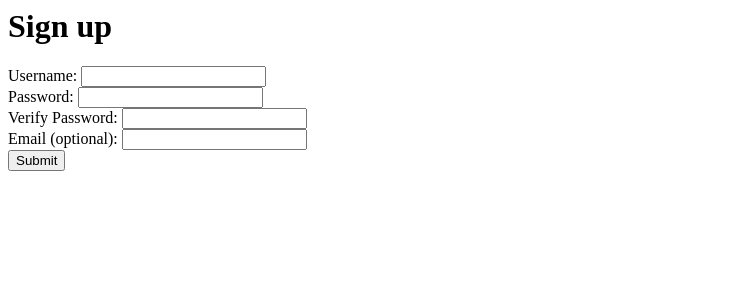
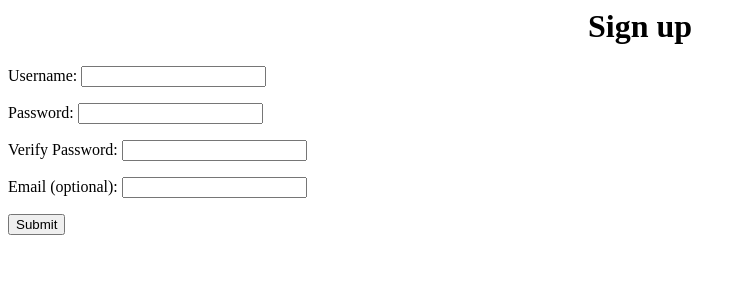
Before and after one commit to Jgwentworth/user-signup, a Flask app: page / in a window 1280 px wide. Shown: the top 300 px of the page, without its empty margins (0-746 px from the left). Run offline with Flask 2, Linux system fonts and the light colour scheme.

Commit message:
started css

```diff
--- a/static/styles.css
+++ b/static/styles.css
@@ -2,7 +2,6 @@
     color: red;
 }
 
-.errorbox{
-    float: right;
-    width: 200px;
+.signup{
+    text-align: center;
 }
--- a/templates/index.html
+++ b/templates/index.html
@@ -4,16 +4,21 @@
     <link rel="stylesheet" href="{{ url_for('static', filename='styles.css') }}"/>
 </head>
 <body>
+    <div class="signup">
         <h1>Sign up</h1>
+    </div>
         <form method="POST">
+            <div class="parent">
                 <div class="inputbox">
                 <label>Username:
                     <input name="username" type="text" value="{{username}}" />
                 </label>
+                <span>
+                    <p class="error">{{name_error}}</p>
+                </span>
                 </div>
-            <div class="errorbox">
-                <p class="error">{{name_error}}</p>
             </div>
+            <div class="parent">
                 <div class="inputbox">
                 <label>Password:
                     <input name="password" type="password" value="{{password}}" />
@@ -22,6 +27,8 @@
                 <div class="errorbox">
                     <p class="error">{{pass_error}}</p>
                 </div>
+            </div>
+            <div class="parent">
                 <div class="inputbox">
                 <label>Verify Password:
                     <input name="password2" type="password" value ="{{password2}}" />
@@ -30,6 +37,8 @@
                 <div class="errorbox">
                     <p class="error">{{pass_error2}}</p>
                 </div>
+            </div>
+            <div class="parent">
                 <div class="inputbox">
                 <label>Email (optional):
                     <input name="email" type="text" value="{{email}}" />
@@ -38,6 +47,7 @@
                 <div class="errorbox">
                     <p class="error">{{email_error}}</p>
                 </div>
+            </div>
             <input type="submit" value="Submit"/>
         </form>
     </body>
```
Lines whose indentation alone changed are shown as unchanged.
